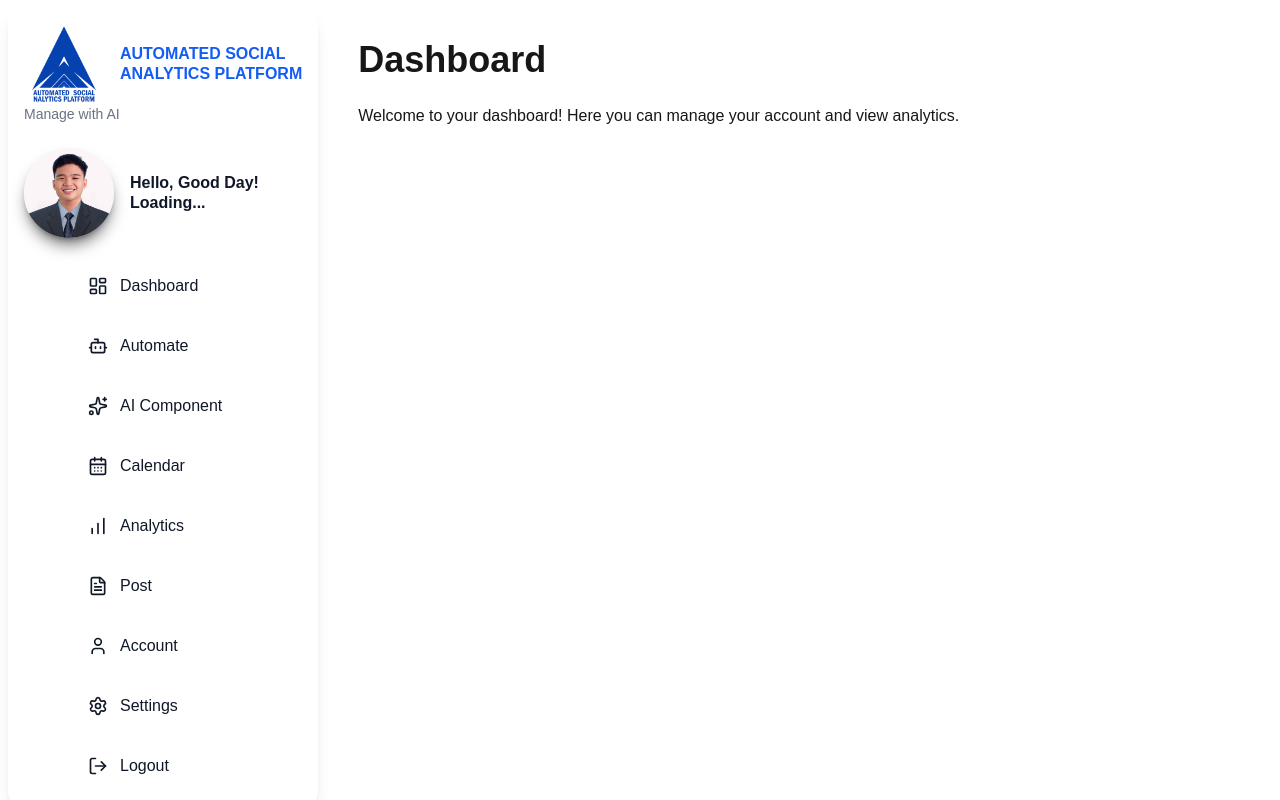
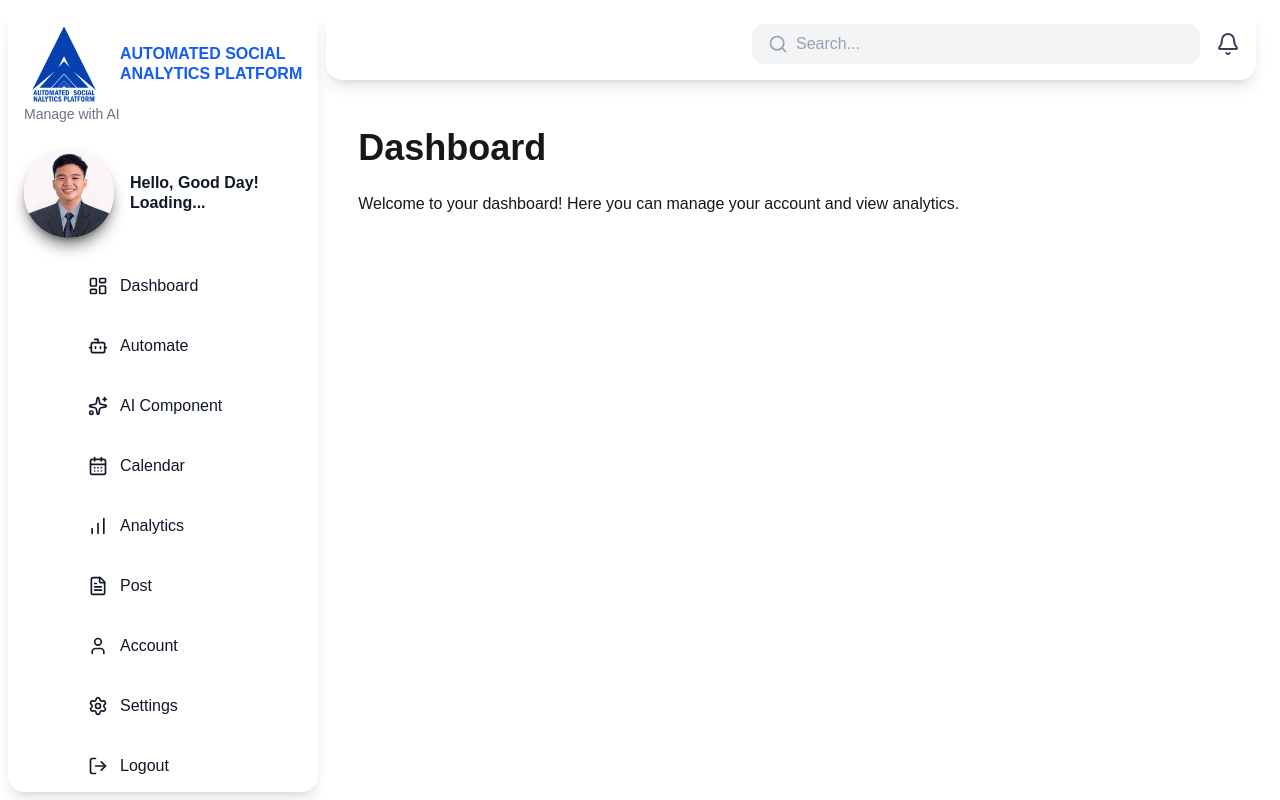
Before and after one commit to JohnLloydCanoy/Automated-Social-Analytics-Platform, a Next.js app in the folder client/: page /Dashboard in a window 1280 px wide. Built offline with nearby package versions, Linux system fonts and the light colour scheme; no server answers.

Commit message:
Last Upate for the Night

```diff
--- a/client/app/Dashboard/DNavigation.tsx
+++ b/client/app/Dashboard/DNavigation.tsx
@@ -1,12 +1,30 @@
-export default function Hnavigation() {
+"use client";
+import { Bell, Search } from "lucide-react";
+
+export default function HNavigation() {
     return (
-        <nav className="bg-blue-600 p-4 text-white">
-            <ul className="flex space-x-4">
-                <li><a href="/dashboard" className="hover:underline">Dashboard</a></li>
-                <li><a href="/profile" className="hover:underline">Profile</a></li>
-                <li><a href="/settings" className="hover:underline">Settings</a></li>
-                <li><a href="/logout" className="hover:underline">Logout</a></li>
-            </ul>
+        <nav className="
+            bg-[#ffffff]
+            p-4
+            text-black
+            rounded-2xl
+            shadow-lg
+            shadow-black/10
+            mr-2
+            ml-auto
+            flex
+            items-center
+            gap-4
+        ">
+            <div className="ml-auto flex items-center flex-1 bg-gray-100 rounded-xl px-4 py-2 max-w-md">
+                <Search className="w-5 h-5 text-gray-400" />
+                <input
+                    type="text"
+                    placeholder="Search..."
+                    className="bg-transparent border-none outline-none ml-2 flex-1 text-gray-700 placeholder-gray-400"
+                />
+            </div>
+            <Bell className="w-6 h-6 text-gray-700 hover:text-blue-600 cursor-pointer transition-colors" />
         </nav>
     );
 }
--- a/client/app/Dashboard/VNavigation.tsx
+++ b/client/app/Dashboard/VNavigation.tsx
@@ -1,5 +1,5 @@
 "use client";
-import { LayoutDashboard, Bot, CalendarDays, BarChart, FileText,User, Settings, LogOut, Sparkles } from "lucide-react";
+import { LayoutDashboard, Bot, CalendarDays, BarChart, FileText,User, Settings, LogOut, Sparkles, Bell } from "lucide-react";
 import { useEffect, useState } from "react";
 import { supabase } from "@/lib/supabaseClient";
 
@@ -34,7 +34,7 @@ export default function VNavigation() {
     }, []);
     return (
         <>
-            <nav className="bg-[#ffffff] p-4 text-black max-w-90 max padding-y-10 h-screen rounded-2xl ml-2 mt-2 shadow-black/10 shadow-lg mb-2">
+            <nav className="bg-[#ffffff] p-4 text-black max-w-90 max padding-y-10 h-full rounded-2xl shadow-black/10 shadow-lg">
                 <div className="flex items-center justify-start gap-4">
                     <img
                             src="/ASAP.png"
--- a/client/app/Dashboard/page.tsx
+++ b/client/app/Dashboard/page.tsx
@@ -5,16 +5,18 @@ import VNagivation from "./VNavigation";
 export default function DashboardPage() {
     return (
         <>
-            <div className="flex h-screen overflow-hidden ">
-                <aside className=" flex-shrink-0">
+            <div className="flex h-screen overflow-hidden p-2">
+                <aside className="flex shrink-0">
                     <VNagivation  />
-                    <Hnavigation />
                 </aside>
-
-
-                <div className="p-10 ">
-                    <h1 className="text-4xl font-bold mb-6">Dashboard</h1>
-                    <p>Welcome to your dashboard! Here you can manage your account and view analytics.</p>
+                <div className="flex flex-col flex-1">
+                    <header className="ml-2  mr-2 mb-2">
+                        <Hnavigation />
+                    </header>
+                    <main className="flex-1 overflow-y-auto p-10">
+                        <h1 className="text-4xl font-bold mb-6">Dashboard</h1>
+                        <p>Welcome to your dashboard! Here you can manage your account and view analytics.</p>
+                    </main>
                 </div>
             </div>
         </>
```
